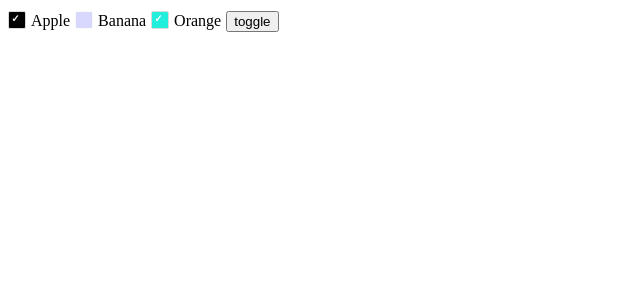
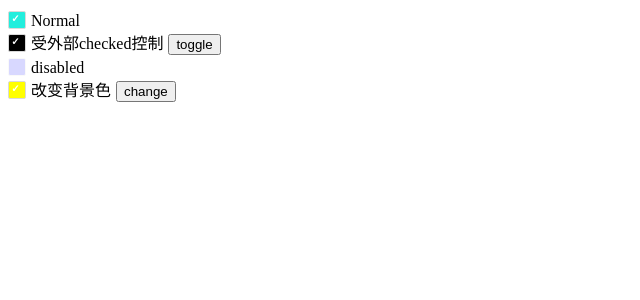
Before and after one commit to hzdzlwh/hue-checkbox, a React app: page / in a window 1280 px wide. Shown: the top 300 px of the page, without its empty margins (0-640 px from the left). Built offline with nearby package versions, Linux system fonts and the light colour scheme.

Commit message:
fix: color改变时背景色未改变bug

```diff
--- a/example/index.tsx
+++ b/example/index.tsx
@@ -1,20 +1,19 @@
 import React, { useState } from 'react'
 import ReactDom from 'react-dom'
 import ColorCheckbox from '../src/index'
-
-console.log(ColorCheckbox)
 
 
 function App() {
   const [item, setItem] = useState({ checked: true })
   const [orange, setOrange] = useState(true)
+  const [color, setColor] = useState('#FFFF00')
 
   return (
     <div>
-      <ColorCheckbox checked={item.checked} color="#000000">Apple</ColorCheckbox>
-      <ColorCheckbox disabled color="#0000FF">Banana</ColorCheckbox>
-      <ColorCheckbox checked={orange}  color="#22eedd" onChange={(e) => setOrange(e.target.checked)}>Orange</ColorCheckbox>
-      <button onClick={() => setItem({ checked: !item.checked})}>toggle</button>
+      <ColorCheckbox checked={orange}  color="#22eedd" onChange={(e) => setOrange(e.target.checked)}>Normal</ColorCheckbox><br />
+      <ColorCheckbox checked={item.checked} color="#000000">受外部checked控制</ColorCheckbox><button onClick={() => setItem({ checked: !item.checked})}>toggle</button><br />
+      <ColorCheckbox disabled color="#0000FF">disabled</ColorCheckbox><br />
+      <ColorCheckbox defaultChecked={true} color={color}>改变背景色</ColorCheckbox><button onClick={() => setColor('#40E0D0')}>change</button><br />
     </div>
   )
 }
--- a/src/index.tsx
+++ b/src/index.tsx
@@ -23,10 +23,9 @@ const Checkbox: React.FC<CheckboxProps> = (
     ...restProps
   }
 ) => {
-
-  const [innerChecked, setInnerChecked] = useState(checked || defaultChecked)
+  console.log('refresh')
+  const [innerChecked, setInnerChecked] = useState(checked !== undefined ? checked : defaultChecked)
   const innerRef = useRef<HTMLSpanElement>(null)
-
   useEffect(() => {
     if (innerRef.current !== null) {
       innerRef.current.style.backgroundColor = color
@@ -35,8 +34,13 @@ const Checkbox: React.FC<CheckboxProps> = (
   }, [])
 
   useEffect(() => {
-    setInnerChecked(checked)
-  }, [checked])
+    if (checked !== undefined) {
+      setInnerChecked(checked)
+    }
+    if (color && innerRef.current !== null) {
+      innerRef.current.style.backgroundColor = color
+    }
+  }, [checked, color])
 
   useEffect(() => {
     if (innerRef.current !== null) {
```
